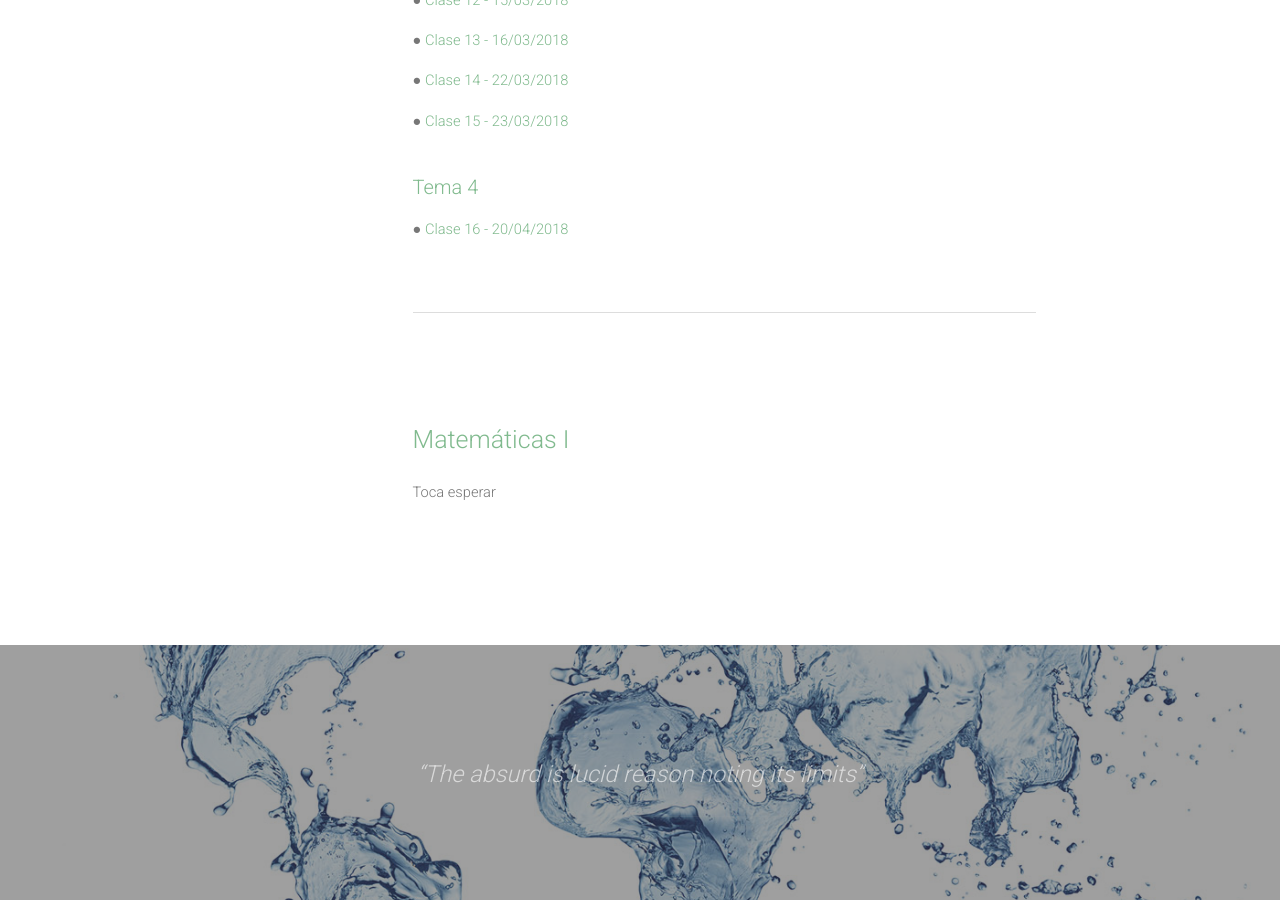
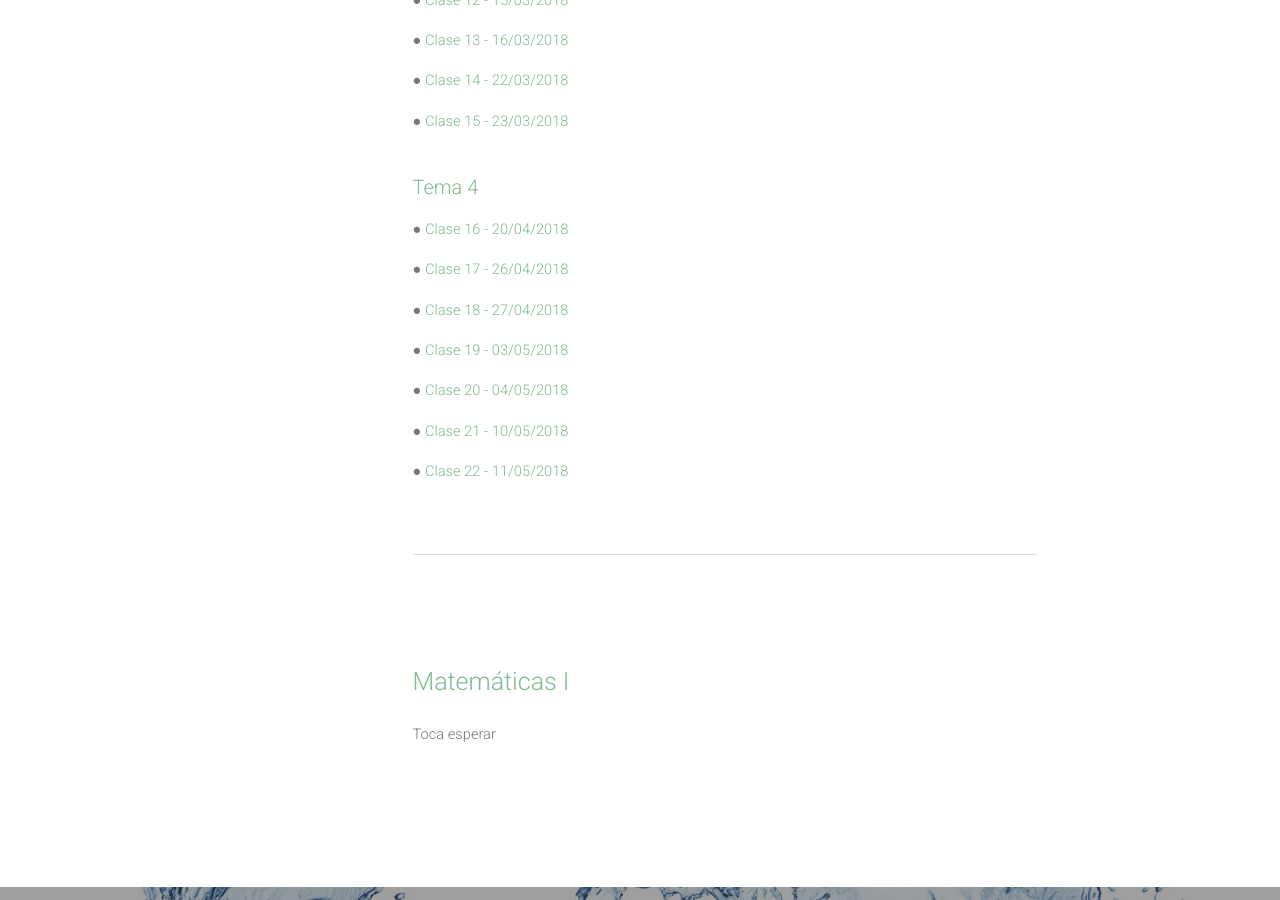
Before and after one commit to mpajovin/mpajovin.github.io, a Jekyll site: the page built from clases.html, in a window 1280 px wide and 900 px high, scrolled down 1338 px. Built offline with Jekyll 4.4.1, drawn with Linux system fonts in a browser that asks for light colours; nearby versions of some CDN libraries.

Commit message:
next weeks

```diff
--- a/clases.html
+++ b/clases.html
@@ -52,6 +52,12 @@ layout: default
 						<br>
 						<p> </p>
 						<p> &#9679; <a href="MatesII/C16D20418.pdf">Clase 16 - 20/04/2018</a></p>
+						<p> &#9679; <a href="MatesII/C17D26418.pdf">Clase 17 - 26/04/2018</a></p>
+						<p> &#9679; <a href="MatesII/C18D27418.pdf">Clase 18 - 27/04/2018</a></p>
+						<p> &#9679; <a href="MatesII/C19D3518.pdf">Clase 19 - 03/05/2018</a></p>
+						<p> &#9679; <a href="MatesII/C20D4518.pdf">Clase 20 - 04/05/2018</a></p>
+						<p> &#9679; <a href="MatesII/C21D10518.pdf">Clase 21 - 10/05/2018</a></p>
+						<p> &#9679; <a href="MatesII/C22D11518.pdf">Clase 22 - 11/05/2018</a></p>
 						<br>
 					</ul>
 				</section>
```
Also changed, not shown: 6 other files.
